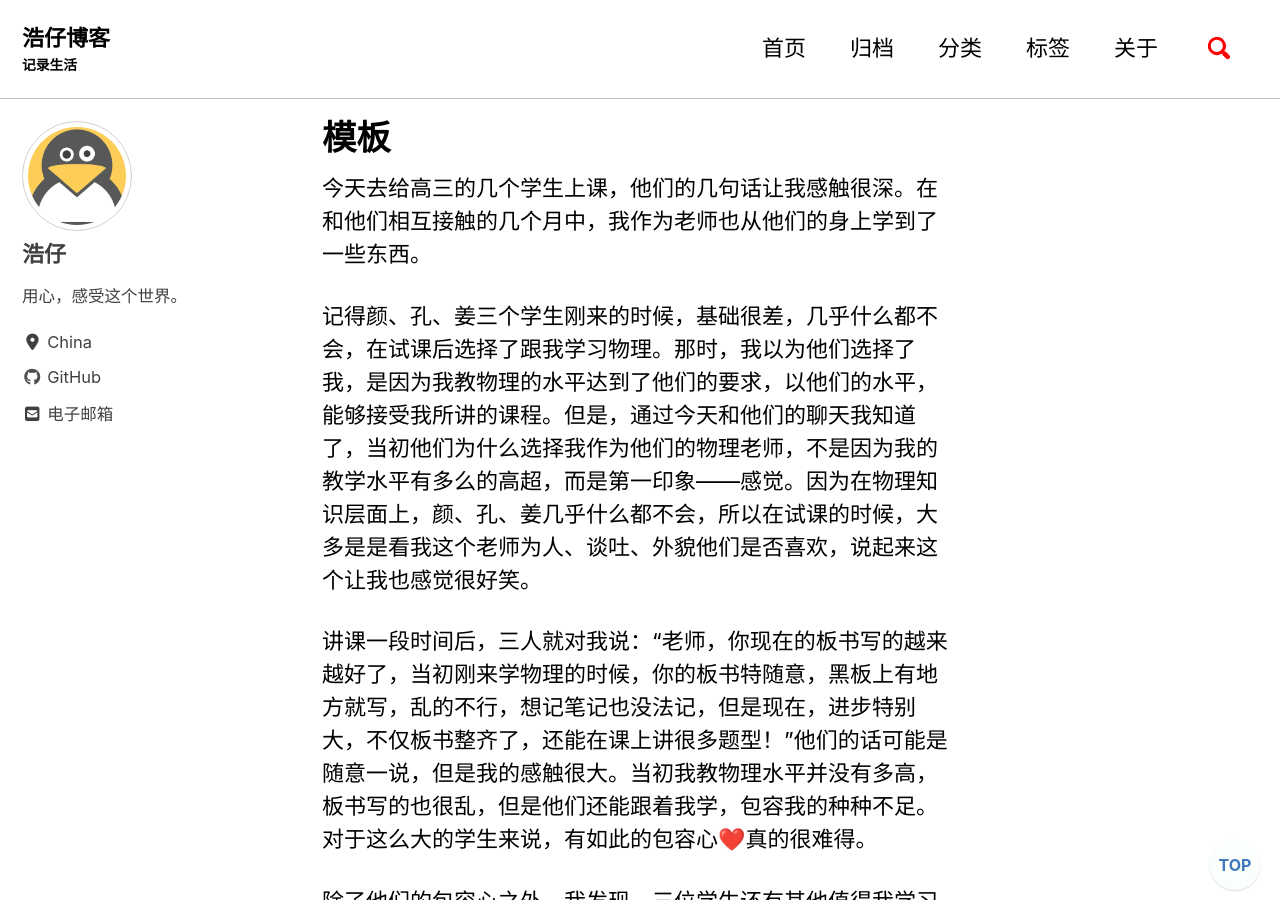
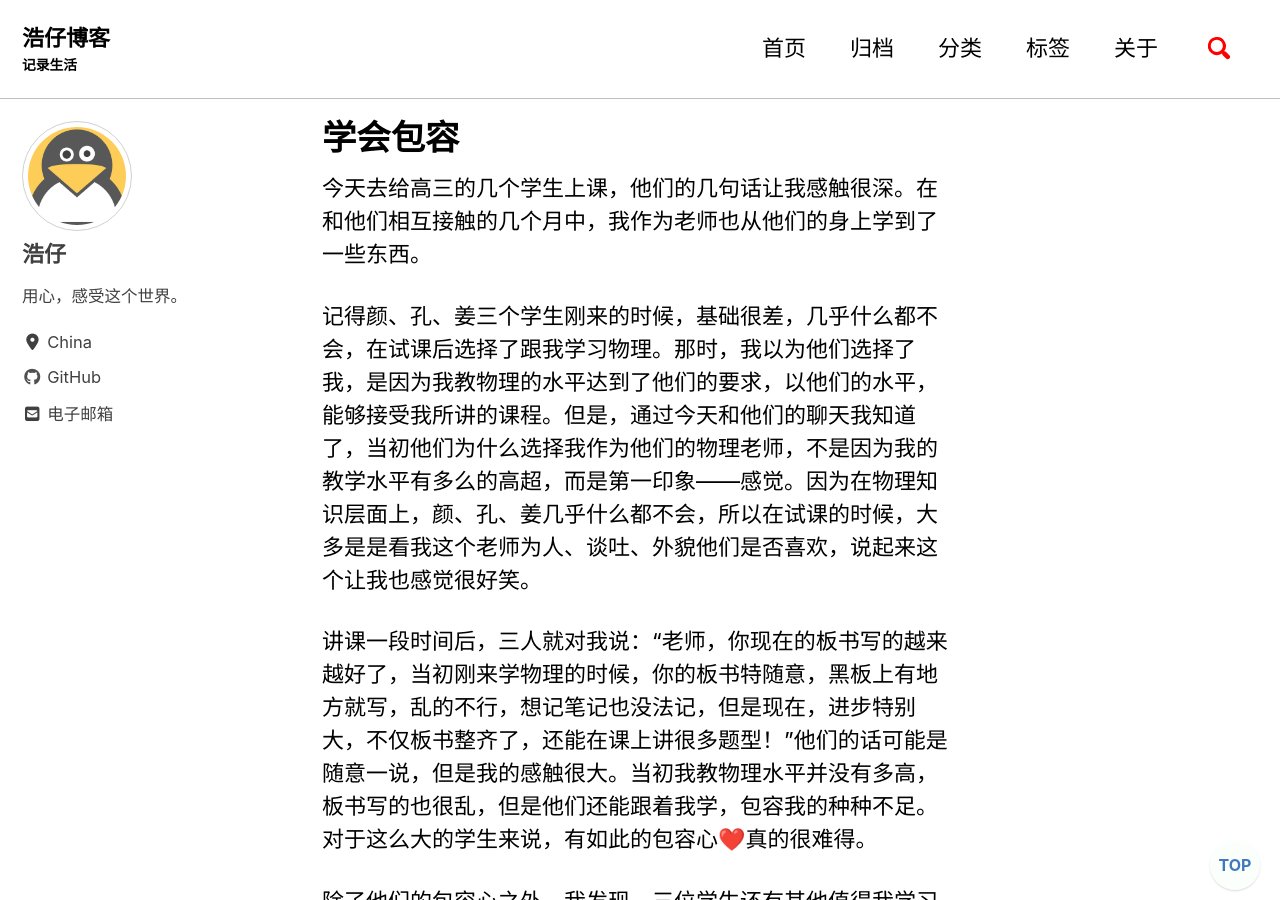
Before and after one commit to sunete/sunete.github.io, a Jekyll site: the page built from _posts/2019-09-29-学会包容.md, in a window 1280 px wide and 900 px high. Built offline with Jekyll 4.4.1, drawn with Linux system fonts in a browser that asks for light colours; cached includes are drawn as plain includes; nearby versions of some CDN libraries; emoji names are drawn with the system emoji font.

Commit message:
new post

```diff
--- a/_posts/2019-09-29-学会包容.md
+++ b/_posts/2019-09-29-学会包容.md
@@ -1,5 +1,5 @@
 ---
-title: "模板"
+title: "学会包容"
 categories:
   - 日记
 tags:
```
